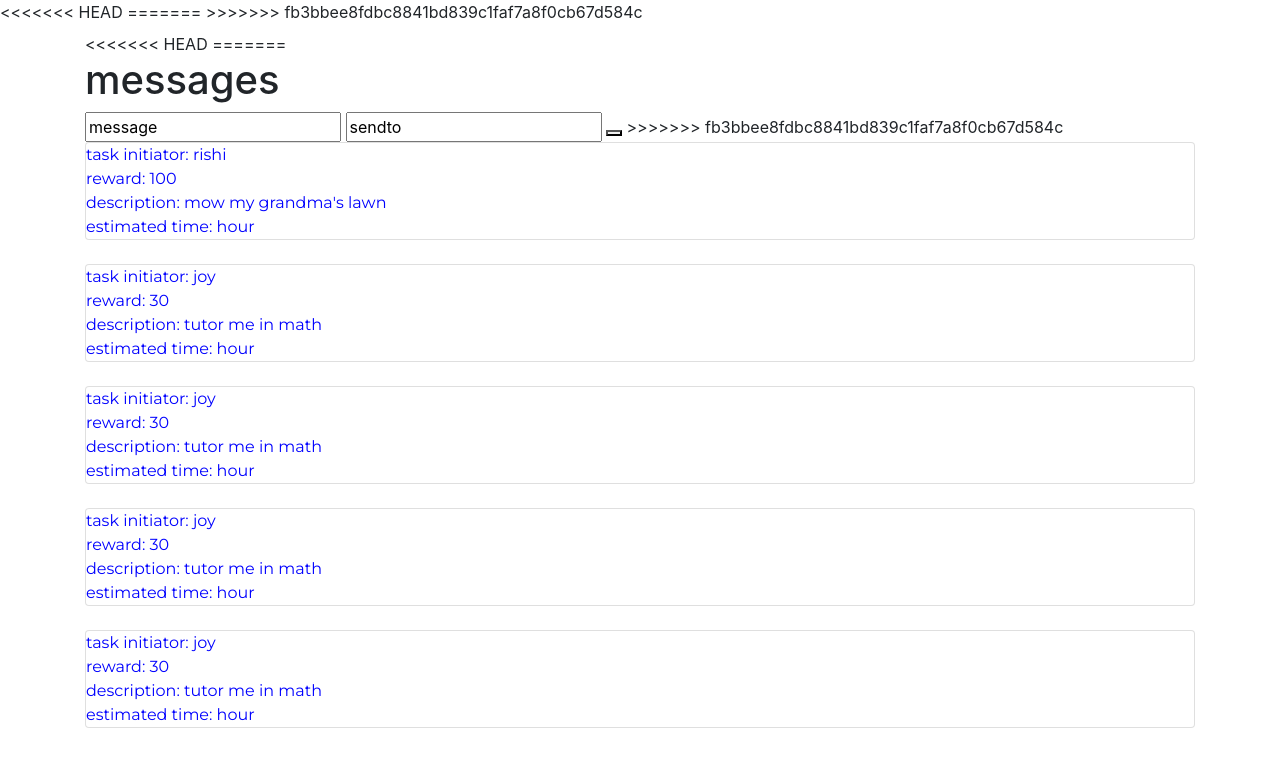
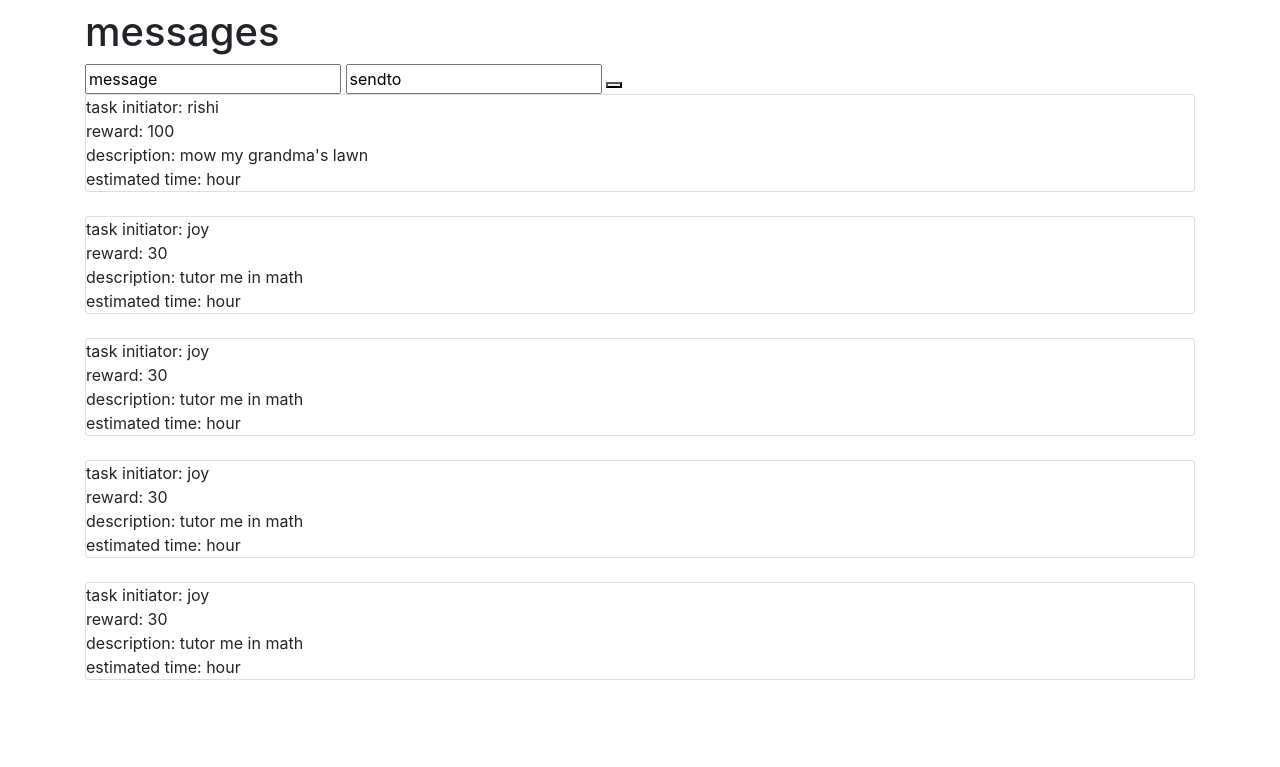
Before and after one commit to joyhe208/Blueprint2020, a Flask app: page /main in a window 1280 px wide. Shown: the top 767 px of the page. Run offline with Flask 2, Linux system fonts and the light colour scheme; some libraries are stand-ins or nearby versions.

Commit message:
fix merge

```diff
--- a/templates/base.html
+++ b/templates/base.html
@@ -6,13 +6,7 @@
     <script src="{{ url_for('static', filename='node_modules/jquery/dist/jquery.min.js')}}" charset="utf-8"></script>
     <link rel="stylesheet" href="{{ url_for('static', filename='node_modules/bootstrap/dist/css/bootstrap.min.css')}}">
     <script src="{{ url_for('static', filename='node_modules/bootstrap/dist/js/bootstrap.min.js')}}" charset="utf-8"></script>
-<<<<<<< HEAD
-    <script src="{{ url_for('static', filename='notify.js')}}" charset="utf-8"></script>
-    <link href="https://fonts.googleapis.com/css?family=Montserrat|Roboto+Mono&display=swap" rel="stylesheet">
-    {% block head %}{% endblock %}
-=======
     <script src="{{ url_for('static', filename='notify.min.js')}}" charset="utf-8"></script>
->>>>>>> fb3bbee8fdbc8841bd839c1faf7a8f0cb67d584c
   </head>
   <body>
     <div class="container">
--- a/templates/main.html
+++ b/templates/main.html
@@ -5,8 +5,6 @@
 
 {% block content %}
 
-<<<<<<< HEAD
-=======
 <script charset="utf-8">
 $.notify("success!", "success");
 let username = new URLSearchParams(window.location.search).get("username");
@@ -27,8 +25,6 @@
 
 
 </script>
-
->>>>>>> fb3bbee8fdbc8841bd839c1faf7a8f0cb67d584c
 
 <div class = tasks id = "task-queue"></div>
 
```
